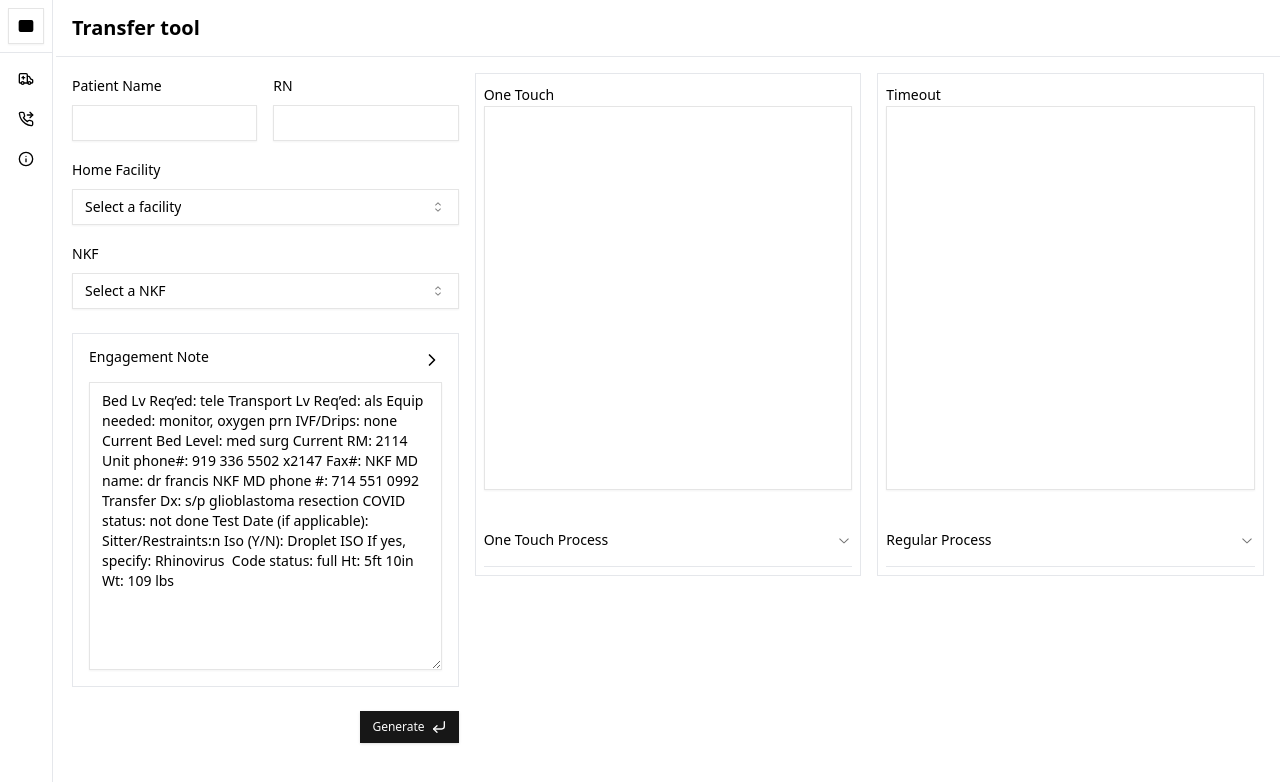
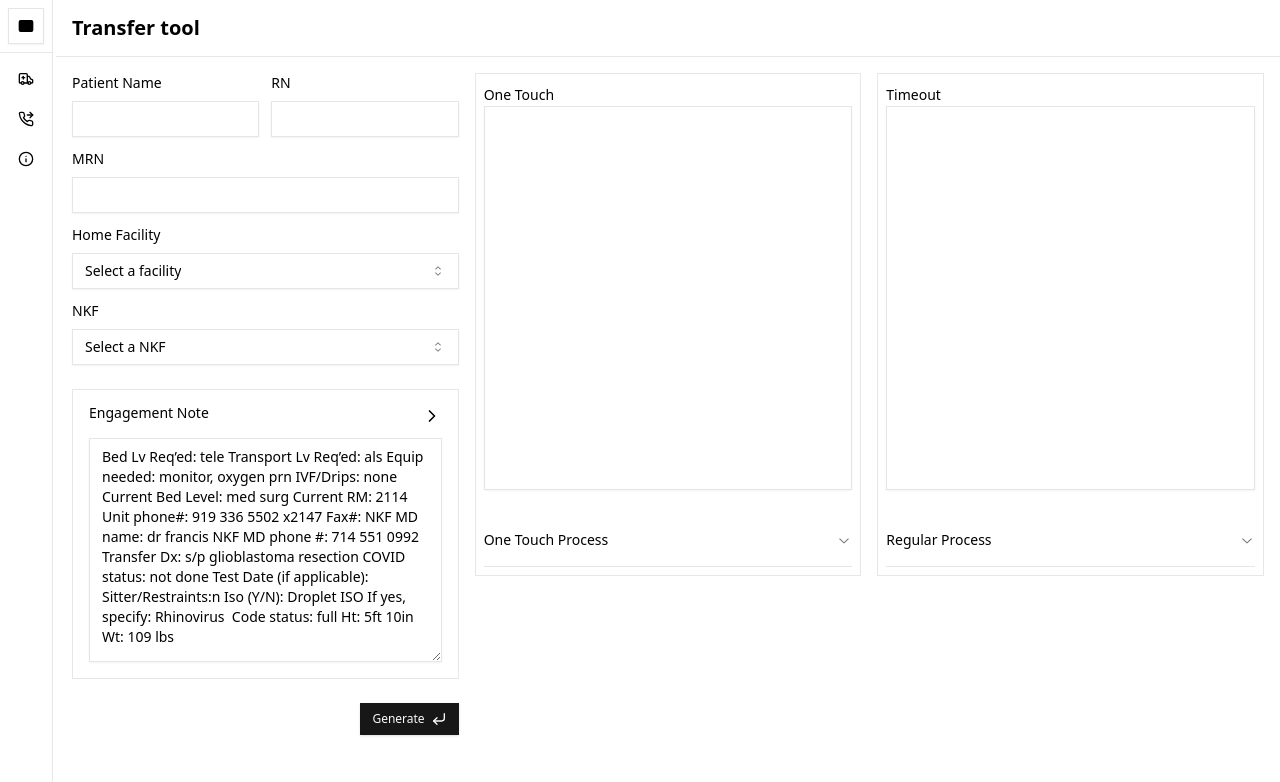
Before and after one commit to hilljevon/scal-helper, a Next.js app: page / in a window 1280 px wide. Shown: the top 782 px of the page. Built offline with nearby package versions, Linux system fonts and the light colour scheme.

Commit message:
Added form input for patient MRN. Reduced text box size for engagement note + form gaps.

```diff
--- a/components/user/ValidatedMainPage.tsx
+++ b/components/user/ValidatedMainPage.tsx
@@ -57,7 +57,8 @@ const formSchema = z.object({
     patientName: z.string(),
     rnName: z.string(),
     homeFacility: z.string(),
-    nkf: z.string()
+    nkf: z.string(),
+    mrn: z.string()
 })
 const dummyEngagementNoteData = [
     "Bed Lv Req’ed: tele Transport Lv Req’ed: als Equip needed: monitor, oxygen prn IVF/Drips: none Current Bed Level: med surg Current RM: 2114 Unit phone#: 919 336 5502 x2147 Fax#: NKF MD name: dr francis NKF MD phone #: 714 551 0992 Transfer Dx: s/p glioblastoma resection COVID status: not done Test Date (if applicable): Sitter/Restraints:n Iso (Y/N): Droplet ISO If yes, specify: Rhinovirus  Code status: full Ht: 5ft 10in Wt: 109 lbs",
@@ -74,7 +75,8 @@ export function ValidatedMainPage() {
             patientName: "",
             rnName: "",
             homeFacility: "",
-            nkf: ""
+            nkf: "",
+            mrn: ""
         },
     })
     // case data will eventually be set to all the clinical patient info
@@ -83,8 +85,8 @@ export function ValidatedMainPage() {
     const [generalData, setGeneralData] = useState<any>({
         patientName: "",
         rnCaseManager: "",
+        mrn: ""
     })
-
     // THIS IS THE HOME FACILITY
     const [currentFacility, setCurrentFacility] = useState<HomeFacilityType | null>(null)
     // this is the facility the patient is currently at
@@ -103,6 +105,7 @@ export function ValidatedMainPage() {
         setGeneralData({
             patientName: values.patientName,
             rnCaseManager: values.rnName,
+            mrn: values.mrn
         })
         // if matched facility found, set currentFacility to such
         matchedFacility && (
@@ -154,7 +157,8 @@ export function ValidatedMainPage() {
                     {/* INITIAL INPUT FORM */}
                     <Form {...form} >
                         <form onSubmit={form.handleSubmit(onEngagementNoteSubmit)} className="grid w-full items-start gap-6">
-                            <div className="grid grid-cols-2 gap-4">
+                            <div className="grid grid-cols-2 gap-3 text-sm">
+                                {/* PATIENT NAME FORM */}
                                 <div className="grid gap-3">
                                     <FormField
                                         control={form.control}
@@ -169,6 +173,7 @@ export function ValidatedMainPage() {
                                         )}
                                     />
                                 </div>
+                                {/* RN FORM */}
                                 <div className="grid gap-3">
                                     <FormField
                                         control={form.control}
@@ -183,6 +188,22 @@ export function ValidatedMainPage() {
                                         )}
                                     />
                                 </div>
+                                {/* MRN FORM */}
+                                <div className="col-span-full">
+                                    <FormField
+                                        control={form.control}
+                                        name="mrn"
+                                        render={({ field }) => (
+                                            <FormItem>
+                                                <Label htmlFor="mrn">MRN</Label>
+                                                <FormControl>
+                                                    <Input id="mrn" type="" placeholder="" {...field} />
+                                                </FormControl>
+                                            </FormItem>
+                                        )}
+                                    />
+                                </div>
+                                {/* HOME FACILITY FORM */}
                                 <div className="col-span-full">
                                     <FormField
                                         control={form.control}
@@ -206,6 +227,7 @@ export function ValidatedMainPage() {
                                         )}
                                     />
                                 </div>
+                                {/* NKF FORM */}
                                 <div className="col-span-full">
                                     <FormField
                                         control={form.control}
@@ -230,6 +252,7 @@ export function ValidatedMainPage() {
                                     />
                                 </div>
                             </div>
+                            {/* ENGAGEMENT NOTE FORM */}
                             <FormField
                                 control={form.control}
                                 name="engagementNote"
@@ -251,7 +274,7 @@ export function ValidatedMainPage() {
                                                     <Textarea
                                                         id="engagementNote"
                                                         placeholder="Insert Engagement Note"
-                                                        className="min-h-[18rem]"
+                                                        className="min-h-[14rem]"
                                                         {...field}
                                                     />
                                                 </FormControl>
@@ -278,7 +301,7 @@ export function ValidatedMainPage() {
                                         {caseData && (
                                             <p className="text-base">
                                                 One Touch Template <br /> <br />  Name:  <span className="text-red-600">{generalData.patientName} </span> <br />
-
+                                                MRN: <span className="text-red-600">{generalData.mrn} </span> <br />
                                                 {/* May need to create conditional */}
                                                 Dx: <span className="text-red-600"> {caseData["Transfer Dx"]} </span>  <br />
                                                 NKF: <span className="text-red-600"> {nkf?.name} </span>  <br />
@@ -330,7 +353,7 @@ export function ValidatedMainPage() {
                                         {caseData && (
                                             <p className="text-lg">
                                                 Timeout with <span className="text-blue-600"> {generalData.rnCaseManager} </span> on
-                                                <span className="text-blue-600"> {generalData.patientName} </span> <br /> <br />
+                                                <span className="text-blue-600"> {generalData.patientName} ({generalData["mrn"]}) </span> <br /> <br />
                                                 Going to Kaiser <span className="text-blue-600"> {currentFacility ? (<p className="inline-block">{currentFacility.name}</p>) : (<p className="inline-block">XXX</p>)} </span>
                                                 Room XXX, Report XXX, Pickup at XXX. Level of Care: <p className="inline-block">{caseData["Bed Lv Req’ed"]}</p> <br />
                                                 Transport Lv: <span className="text-blue-600"> {caseData["Transport Lv Req’d"]} </span>,
```
